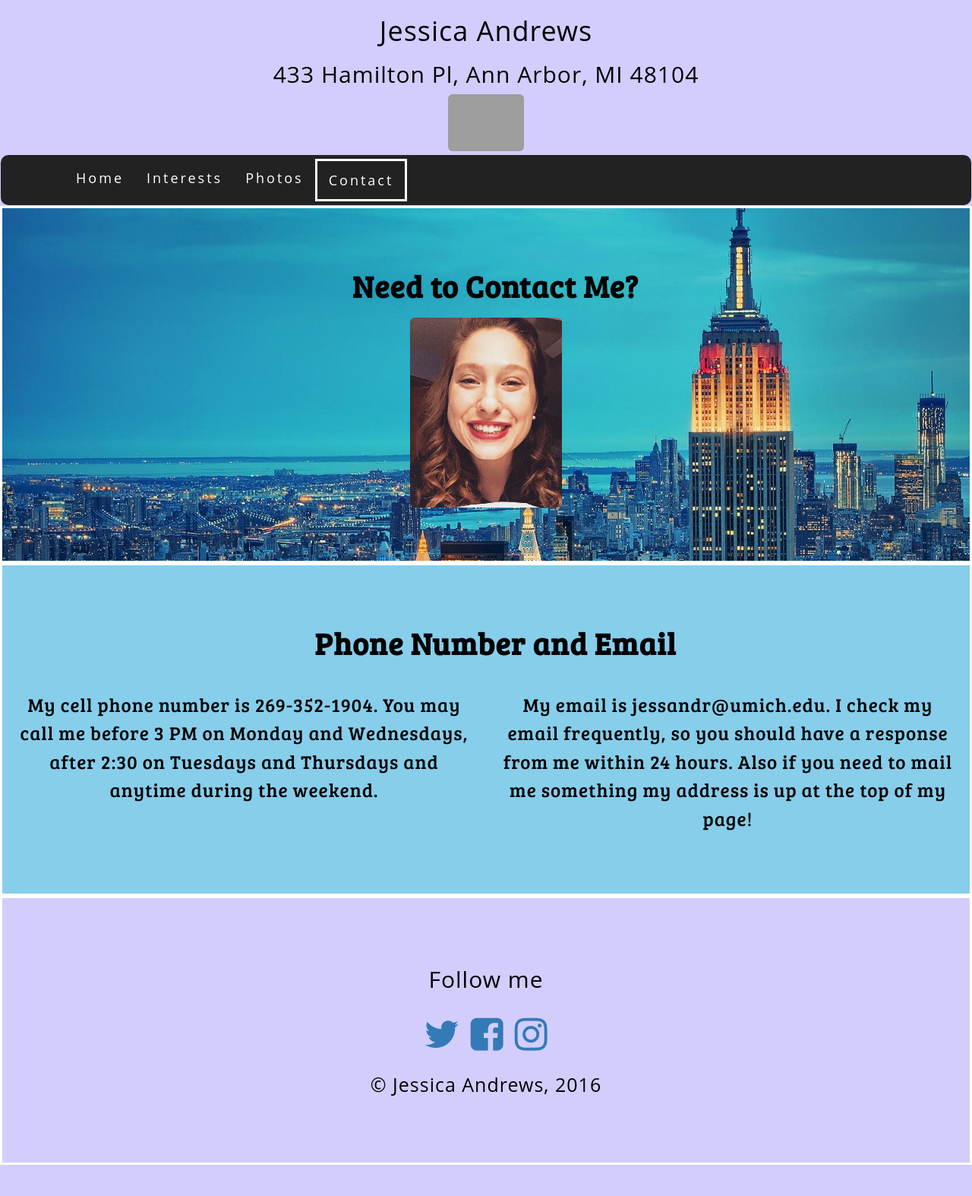
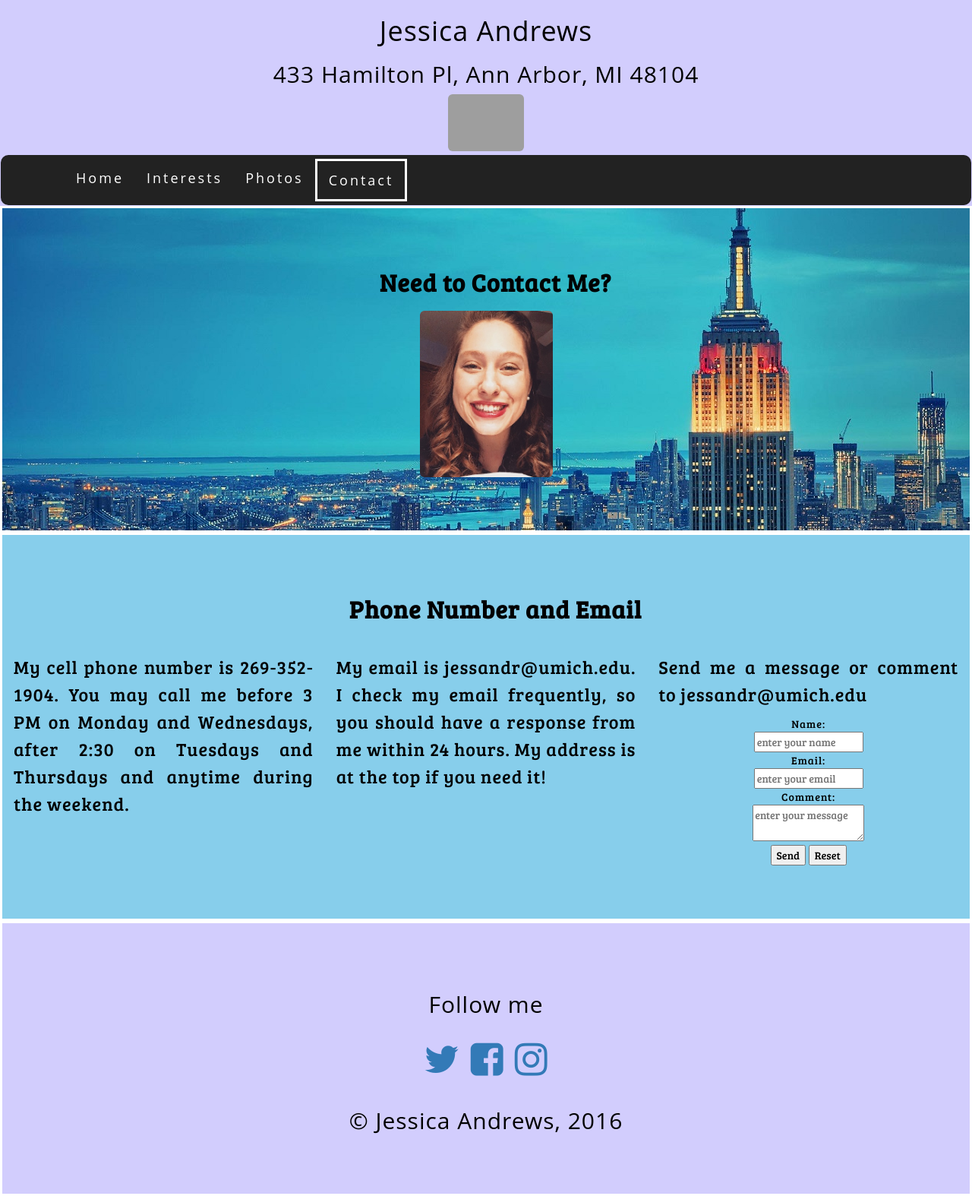
Before and after one commit to Jessica0028/jessicaportfolio, a Python web app: template templates/contact.html in a window 1280 px wide. Shown: the whole page at 76% size. Before the commit the page ends 1533 px from the top, so only its background shows below. Run offline with Jinja, Linux system fonts and the light colour scheme; the template is opened without the code that fills it, so the values that code supplies are empty; some libraries are stand-ins or nearby versions; grey boxes are pictures that could not be loaded.

Commit message:
css
aligned my paragraphs and updated css so that when you hover over my
pictures on my photo page a white border comes up

```diff
--- a/static/style.css
+++ b/static/style.css
@@ -1,6 +1,6 @@
 
  header{
-    font: 20px Open Sans, Pacifico;
+    font: 36px Open Sans, Pacifico;
     line-height: 1.8;
     color: #f5f6f7;
     background-color: #D2CDFD;
@@ -14,7 +14,7 @@
     margin-bottom: 5px
   }
   h3{
-    font-size: 40px;
+    font-size: 32px;
     font-weight: bold;
   }
   body {
@@ -27,7 +27,7 @@
   .active {
     border: solid white 3px;
   }
-  p {font-size: 25px;
+  p {font-size: 24px;
     text-align: center;}
   .margin {margin-bottom: 20px;
     margin-top: 10px;
@@ -83,11 +83,18 @@
   .navbar-nav  li a:hover {
       color: SkyBlue !important;
   }
+  .col-md-3 img:hover {
+    border: solid white 3px;
+  }
   .container-fluid {
       border: solid white 3px;
   }
   .navbar-toggle {
       float: left;
+  }
+  p{
+     text-align: justify;
+     text-justify: inter-word;
   }
   footer{
     font-family: Open Sans, Pacifico;
@@ -96,8 +103,15 @@
     text-align: center;
     display: block;
   }
- @media only screen and (min-width: 600px) {
-   .navbar-collapse{
-    margin-left: 0;
-    margin-right: 0;
+
+  @media only screen and (min-width: 320px) and (max-width:600px) {
+    .container-fluid{
+      border: solid black 3px;
    }
+ }
+
+  @media only screen and (min-width: 768px) {
+    .container-fluid {
+      border: solid white 3px;
+    }
+  }
--- a/templates/base.html
+++ b/templates/base.html
@@ -55,7 +55,7 @@
     <a href="https://twitter.com/Jessickaa27" target="_blank"> <i class="fa fa-twitter"></i></a>
     <a href="https://www.facebook.com/softballchica9942" target="_blank"><i class="fa fa-facebook-square"></i></a>
     <a href="https://www.instagram.com/jessickaa245/" target="_blank"><i class= "fa fa-instagram"></i></a>
-    <p> &copy; Jessica Andrews, 2016 </p>
+    <h2> &copy; Jessica Andrews, 2016 </h2>
   </footer>
 </body>
 </html>
--- a/templates/contact.html
+++ b/templates/contact.html
@@ -1,23 +1,36 @@
 {% extends "templates/base.html" %}
 
 {% block title %}
-Contact
+Contact Information
 {% endblock %}
 
 {% block content %}
 <div class="container-fluid contact-8 text-center">
 	<h3 class="margin">Need to Contact Me?</h3>
-  		<img src="static/me.jpg" class="img-responsive img-rounded corners" style="display:inline" alt="myself" width="200" height="200">
+  		<img src="static/me.jpg" class="img-responsive img-rounded corners" style="display:inline" alt="myself" width="175" height="175">
 </div>
 
 <div class="container-fluid home-3 text-center">
   <h3 class="margin">Phone Number and Email </h3><br>
   <div class="row">
-    <div class="col-md-6">
+    <div class="col-md-4">
       <p>My cell phone number is 269-352-1904. You may call me before 3 PM on Monday and Wednesdays, after 2:30 on Tuesdays and Thursdays and anytime during the weekend.</p>
     </div>
-    <div class="col-md-6">
-      <p>My email is jessandr@umich.edu. I check my email frequently, so you should have a response from me within 24 hours. Also if you need to mail me something my address is up at the top of my page! </p>
+    <div class="col-md-4">
+      <p>My email is jessandr@umich.edu. I check my email frequently, so you should have a response from me within 24 hours. My address is at the top if you need it! </p>
+    </div>
+    <div class="col-md-4">
+      <p>Send me a message or comment to jessandr@umich.edu</p>
+        <form action="email.php" method="post">
+        Name:<br>
+        <input type ="text" name="name" placeholder="enter your name"><br>
+        Email:<br>
+        <input type="email" name="email" placeholder="enter your email"><br>
+        Comment:<br>
+        <textarea name="message" placeholder="enter your message"></textarea><br>
+        <input type="submit" value="Send">
+        <input type="reset" value="Reset">
+        </form>
     </div>
   </div>
 </div>
--- a/templates/photo.html
+++ b/templates/photo.html
@@ -1,7 +1,7 @@
 {% extends "templates/base.html" %}
 
 {% block title %}
-Photo
+Photos
 {% endblock %}
 
 
```
